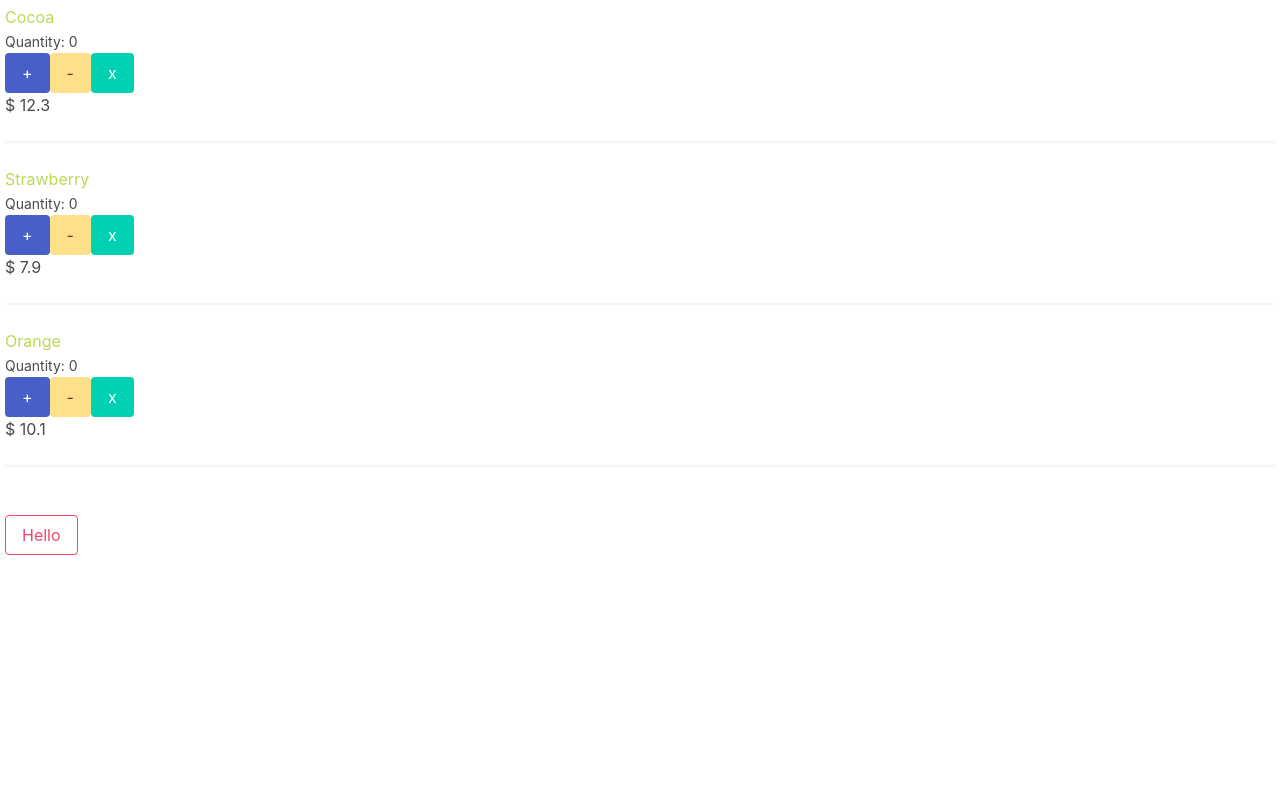
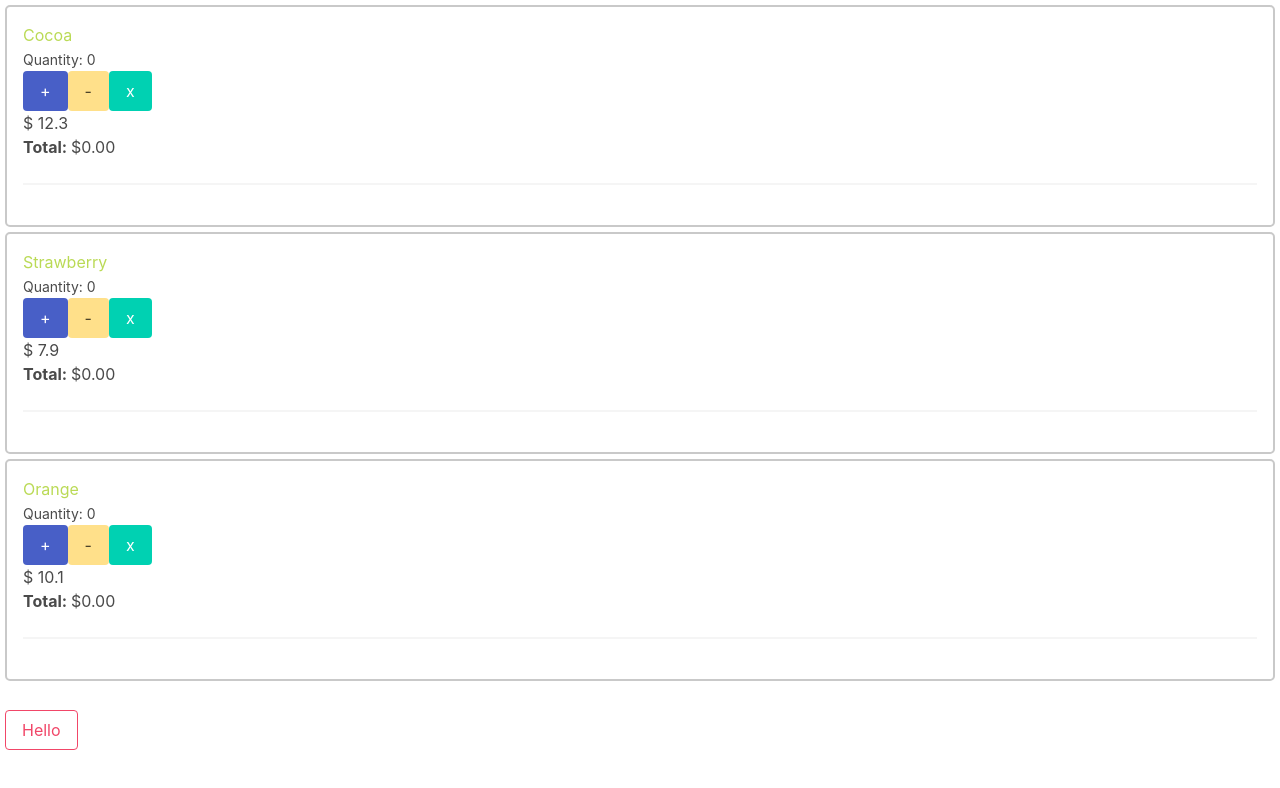
Before and after one commit to bider88/fundamental-react, a React (Create React App) app: page / in a window 1280 px wide. Shown: the top 788 px of the page. Built offline with nearby package versions, Linux system fonts and the light colour scheme.

Commit message:
adding inline styles to components

```diff
--- a/src/components/card/CardFruit.js
+++ b/src/components/card/CardFruit.js
@@ -13,14 +13,26 @@ class CardFruit extends React.Component {
   clear = () => this.setState({ quantity: 0 })
 
   render() {
+
+    const hasItems = this.state.quantity > 0 ? '#44fc5f' : this.state.quantity < 0 ? '#ff6d19' : '#c9c9c9'
+
+    const styles = {
+      border: '2px solid',
+      borderColor: hasItems,
+      padding: '1em',
+      marginBottom: '5px',
+      borderRadius: '5px',
+      transition: 'all 400ms ease-out'
+    }
       return (
-        <div>
+        <div style={ styles }>
           <h3>{this.props.name}</h3>
           <p><small>Quantity: { this.state.quantity }</small></p>
           <button className="button is-link" onClick={ this.add } title="add"> + </button>
           <button className="button is-warning" onClick={ this.remove } title="remove"> - </button>
           <button className="button is-primary" onClick={ this.clear } title="clear"> x </button>
           <p>$ {this.props.price}</p>
+          <p><b>Total: </b> ${ (this.state.quantity * this.props.price).toFixed(2) }</p>
           <hr/>
         </div>
       )
```
